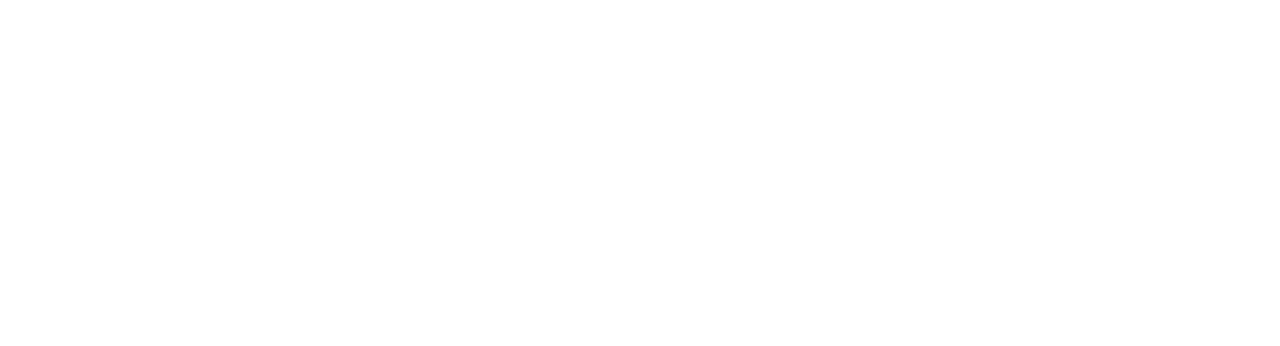
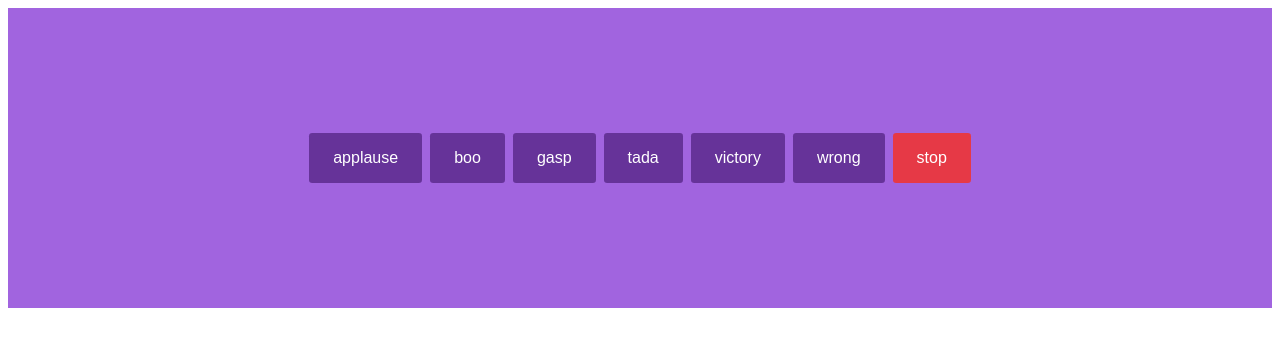
Before and after one commit to acciojob/Soundbar-Prakash-Raut, a website: page main.html in a window 1280 px wide. Drawn offline with Linux system fonts and the light colour scheme.

Commit message:
created a submission

```diff
--- a/main.html
+++ b/main.html
@@ -8,6 +8,18 @@
 
 <body>
 	<!-- the entire body must be written by student -->
+
+	<div id="buttons">
+		<button class="btn">applause</button>
+		<button class="btn">boo</button>
+		<button class="btn">gasp</button>
+		<button class="btn">tada</button>
+		<button class="btn">victory</button>
+		<button class="btn">wrong</button>
+		<button class="btn stop">stop</button>
+	</div>
+
+
     <script type="text/javascript" src="./script.js">
 </script>
 
--- a/script.js
+++ b/script.js
@@ -1 +1,32 @@
 //your JS code here. If required.
+const sounds = ['applause', 'boo', 'gasp', 'tada', 'victory', 'wrong'];
+
+const buttons = document.querySelectorAll('.btn');
+
+let currentAudio = null;
+
+buttons.forEach(button => {
+    button.addEventListener('click', () => {
+        const soundName = button.textContent;
+
+        if (soundName === 'stop') {
+            stopSound();
+        } else {
+            playSound(soundName);
+        }
+    });
+});
+
+function playSound(sound) {
+    stopSound(); // Stop previous sound if any
+    currentAudio = new Audio(`./sounds/${sound}.mp3`);
+    currentAudio.play();
+}
+
+function stopSound() {
+    if (currentAudio) {
+        currentAudio.pause();
+        currentAudio.currentTime = 0;
+        currentAudio = null;
+    }
+}
--- a/styles.css
+++ b/styles.css
@@ -1 +1,34 @@
 /*  your css code here. If applicable */
+#buttons {
+	background-color: #A164DF;
+	height: 300px;
+	display: flex;
+	flex-direction: row;
+	flex-wrap: wrap;
+	justify-content: center;
+	align-items: center;
+	gap: 0.5rem;
+}
+
+.btn {
+	background-color: #663399;
+	color: white;
+	padding: 1rem 1.5rem;
+	border-color: none;
+	border-width: 0;
+	border-radius: 0.2rem;
+	cursor: pointer;
+	font-size: 1rem;
+	transition: background 0.3s ease;
+}
+
+.btn:hover {
+	background-color: #4b2472;
+}
+
+.stop {
+	background-color: #e63946;
+}
+.stop:hover {
+	background-color: #c71c2c;
+}
```
